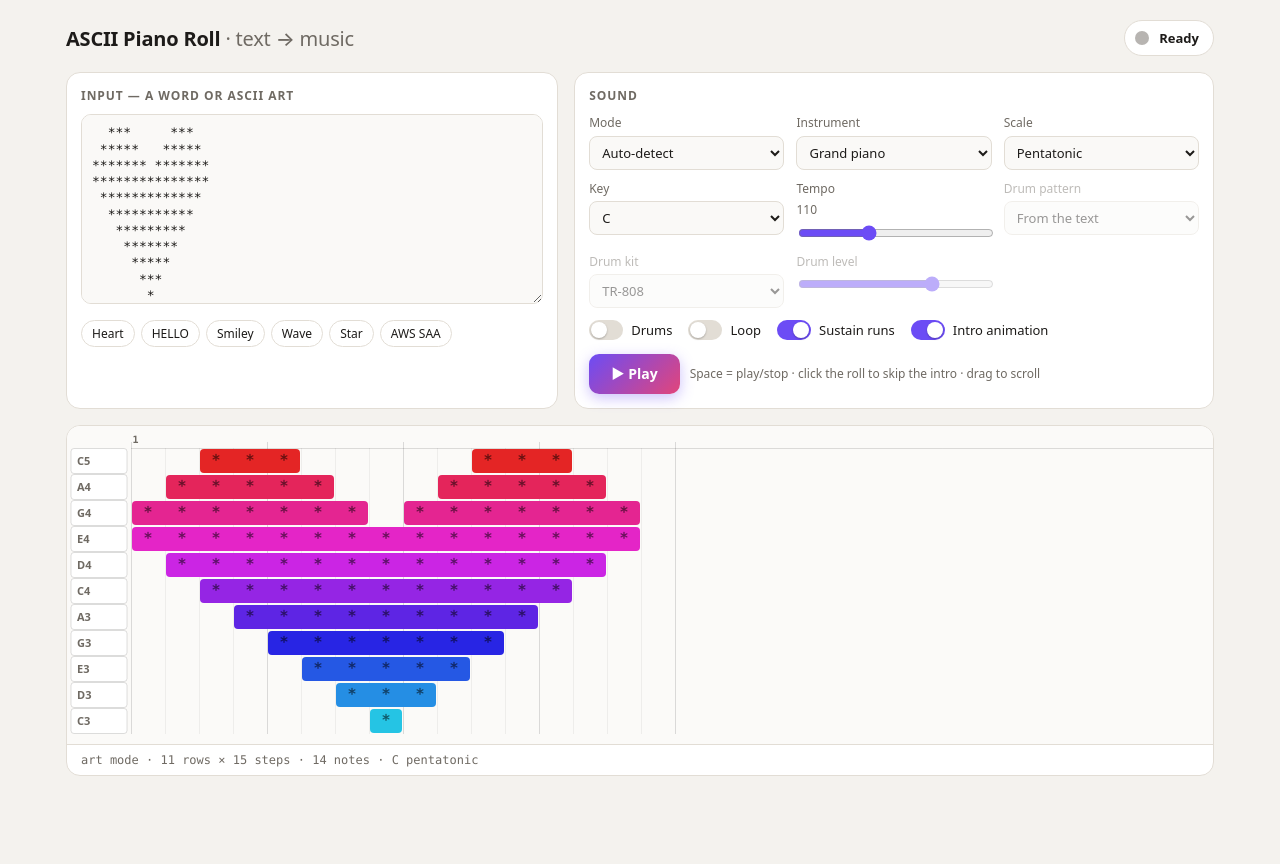
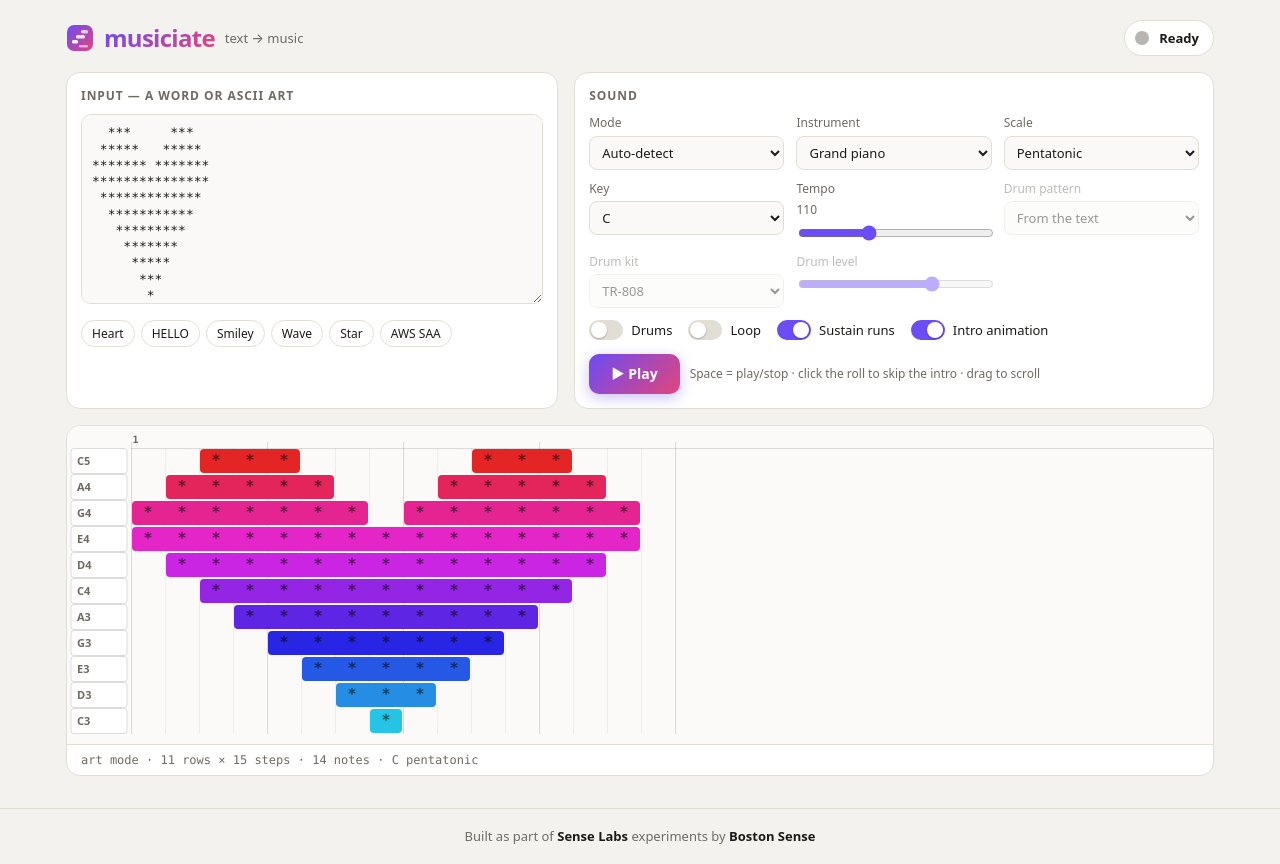
Before and after one commit to arcsphere/musicroll, a plain HTML site: page index.html in a window 1280 px wide. Before the commit the page ends 816 px from the top, so only its background shows below. Drawn offline with Linux system fonts and the light colour scheme.

Commit message:
Rebrand to musiciate and add Sense Labs footer

```diff
--- a/index.html
+++ b/index.html
@@ -3,7 +3,7 @@
 <head>
 <meta charset="utf-8">
 <meta name="viewport" content="width=device-width, initial-scale=1">
-<title>ASCII Piano Roll</title>
+<title>Musiciate</title>
 <meta name="description" content="Type a word or paste ASCII art and hear it played on a piano roll.">
 <style>
   :root {
@@ -59,11 +59,23 @@
     color: var(--text);
     font: 14px/1.45 ui-sans-serif, system-ui, -apple-system, "Segoe UI", sans-serif;
   }
-  .wrap { max-width: 1180px; margin: 0 auto; padding: 20px 16px 40px; }
+  body { min-height: 100vh; display: flex; flex-direction: column; }
+  .wrap { max-width: 1180px; width: 100%; margin: 0 auto; padding: 20px 16px 32px; flex: 1; }
 
   header { display: flex; align-items: center; justify-content: space-between; gap: 12px; flex-wrap: wrap; margin-bottom: 16px; }
-  h1 { font-size: 20px; margin: 0; letter-spacing: -0.01em; }
-  h1 span { color: var(--muted); font-weight: 500; }
+  .logo { display: inline-flex; align-items: center; gap: 10px; margin: 0; font-size: 24px; font-weight: 800; letter-spacing: -0.03em; line-height: 1; }
+  .logo svg { flex: none; }
+  .logo .word {
+    background: linear-gradient(135deg, var(--accent), var(--accent-2));
+    -webkit-background-clip: text; background-clip: text; color: transparent;
+  }
+  .logo small { font-size: 13px; font-weight: 500; letter-spacing: 0; color: var(--muted); }
+
+  footer {
+    border-top: 1px solid var(--border); padding: 18px 16px; text-align: center;
+    color: var(--muted); font-size: 13px;
+  }
+  footer strong { color: var(--text); font-weight: 600; }
 
   /* ---------- AI status pill ---------- */
   .pill {
@@ -160,7 +172,18 @@
 <body>
 <div class="wrap">
   <header>
-    <h1>ASCII Piano Roll <span>· text → music</span></h1>
+    <h1 class="logo">
+      <svg width="28" height="28" viewBox="0 0 28 28" aria-hidden="true">
+        <defs><linearGradient id="lg" x1="0" y1="0" x2="1" y2="1"><stop offset="0" stop-color="var(--accent)"/><stop offset="1" stop-color="var(--accent-2)"/></linearGradient></defs>
+        <rect x="1" y="1" width="26" height="26" rx="7" fill="url(#lg)"/>
+        <rect x="6" y="16" width="6" height="3.5" rx="1.5" fill="#fff"/>
+        <rect x="10" y="11" width="9" height="3.5" rx="1.5" fill="#fff" opacity=".85"/>
+        <rect x="15" y="6" width="7" height="3.5" rx="1.5" fill="#fff" opacity=".7"/>
+        <rect x="13" y="21" width="9" height="2.5" rx="1.25" fill="#fff" opacity=".55"/>
+      </svg>
+      <span class="word">musiciate</span>
+      <small>text → music</small>
+    </h1>
     <div class="pill" id="pill" data-state="idle" role="status" aria-live="polite">
       <span class="orb"></span>
       <span id="pillText">Ready</span>
@@ -268,6 +291,7 @@
     </div>
   </section>
 </div>
+<footer>Built as part of <strong>Sense Labs</strong> experiments by <strong>Boston Sense</strong></footer>
 <script type="module" src="./app.js"></script>
 </body>
 </html>
```
